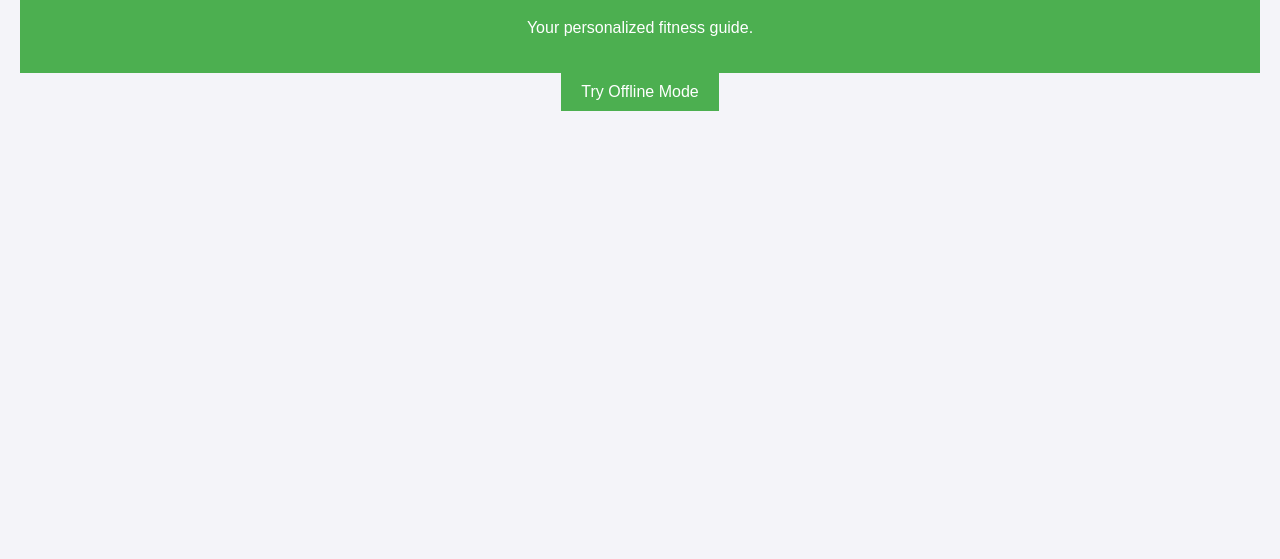
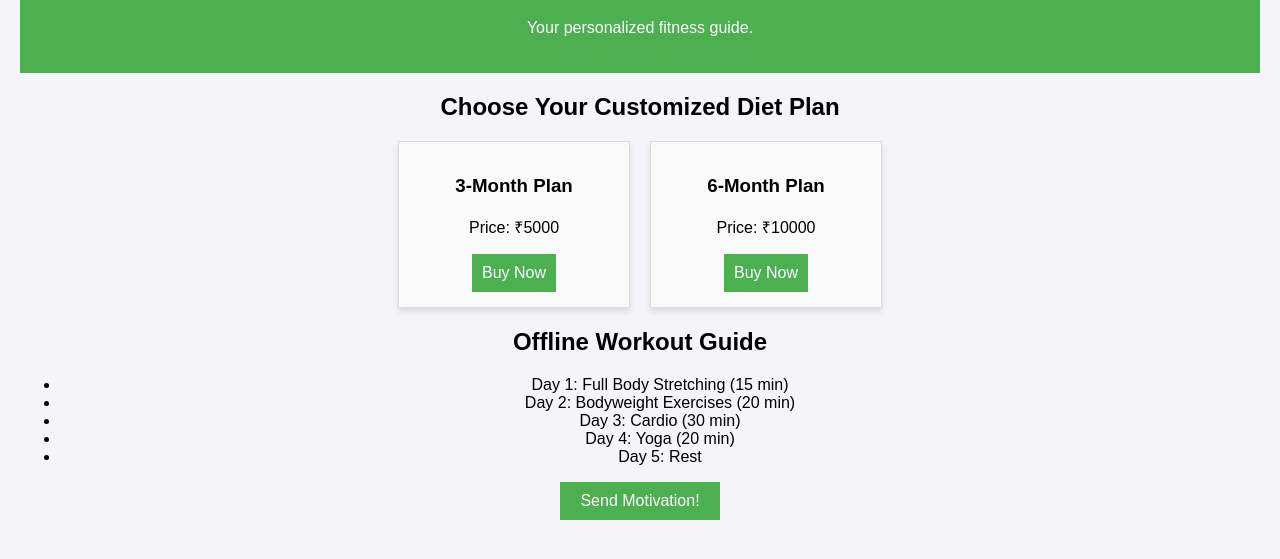
Before and after one commit to ganesh904/fitnession-pwa, a plain HTML site: page index.html in a window 1280 px wide. Shown: the part 101-660 px from the top of the page. Drawn offline with Linux system fonts and the light colour scheme.

Commit message:
Second commit

```diff
--- a/index.html
+++ b/index.html
@@ -13,8 +13,35 @@
     <p>Your personalized fitness guide.</p>
   </header>
   <main>
-    <button id="offline-button">Try Offline Mode</button>
+    <h2>Choose Your Customized Diet Plan</h2>
+    <div id="plans">
+      <div class="plan">
+        <h3>3-Month Plan</h3>
+        <p>Price: ₹5000</p>
+        <button class="buy-button" data-plan="3-month">Buy Now</button>
+      </div>
+      <div class="plan">
+        <h3>6-Month Plan</h3>
+        <p>Price: ₹10000</p>
+        <button class="buy-button" data-plan="6-month">Buy Now</button>
+      </div>
+    </div>
+    <section id="offline-workouts">
+        <h2>Offline Workout Guide</h2>
+        <ul>
+          <li>Day 1: Full Body Stretching (15 min)</li>
+          <li>Day 2: Bodyweight Exercises (20 min)</li>
+          <li>Day 3: Cardio (30 min)</li>
+          <li>Day 4: Yoga (20 min)</li>
+          <li>Day 5: Rest</li>
+        </ul>
+      </section>
+    <button id="notify-button">Send Motivation!</button>
   </main>
+
+
+
+
   <script src="script.js"></script>
 </body>
 </html>
--- a/script.js
+++ b/script.js
@@ -1,5 +1,40 @@
+
+
 if ('serviceWorker' in navigator) {
     navigator.serviceWorker.register('/service-worker.js')
       .then(() => console.log('Service Worker Registered'))
       .catch(error => console.error('Service Worker Registration Failed:', error));
   }
+
+  document.querySelectorAll('.buy-button').forEach(button => {
+    button.addEventListener('click', event => {
+      const selectedPlan = event.target.dataset.plan;
+      alert(`You selected the ${selectedPlan} plan! Please contact us to complete the payment.`);
+    });
+  });
+
+  if ('Notification' in window && 'serviceWorker' in navigator) {
+    Notification.requestPermission().then(permission => {
+      if (permission === 'granted') {
+        navigator.serviceWorker.ready.then(swReg => {
+          swReg.showNotification('Welcome to Fitness Pro!', {
+            body: 'Stay consistent and reach your fitness goals!',
+            icon: '/icons/icon-192x192.png',
+            vibrate: [100, 50, 100],
+          });
+        });
+      }
+    });
+  }
+
+  document.getElementById('notify-button').addEventListener('click', () => {
+    if ('serviceWorker' in navigator) {
+      navigator.serviceWorker.ready.then(swReg => {
+        swReg.showNotification('Stay Active!', {
+          body: 'Have you completed your workout today?',
+          icon: '/icons/icon-192x192.png',
+          vibrate: [200, 100, 200],
+        });
+      });
+    }
+  });
--- a/service-worker.js
+++ b/service-worker.js
@@ -4,8 +4,8 @@ const urlsToCache = [
   '/index.html',
   '/styles.css',
   '/script.js',
-  '/icons/icon-192x192.png',
-  '/icons/icon-512x512.png'
+  '/icons/dumbbell.png',
+  '/icons/yoga-pose.png'
 ];
 
 // Install Service Worker
@@ -39,5 +39,7 @@ self.addEventListener('activate', event => {
         })
       );
     })
+
+
   );
 });
--- a/styles.css
+++ b/styles.css
@@ -24,3 +24,29 @@ body {
   button:hover {
     background-color: #45a049;
   }
+
+  #plans {
+    display: flex;
+    justify-content: center;
+    gap: 20px;
+  }
+
+  .plan {
+    border: 1px solid #ddd;
+    padding: 15px;
+    width: 200px;
+    text-align: center;
+    background: #f9f9f9;
+    box-shadow: 0 4px 6px rgba(0, 0, 0, 0.1);
+  }
+
+  .buy-button {
+    background-color: #4caf50;
+    color: white;
+    border: none;
+    padding: 10px;
+    cursor: pointer;
+  }
+  .buy-button:hover {
+    background-color: #45a049;
+  }
```
Also changed, not shown: icons/dumbbell.png (added), icons/yoga-pose.png (added), manifest.json.
